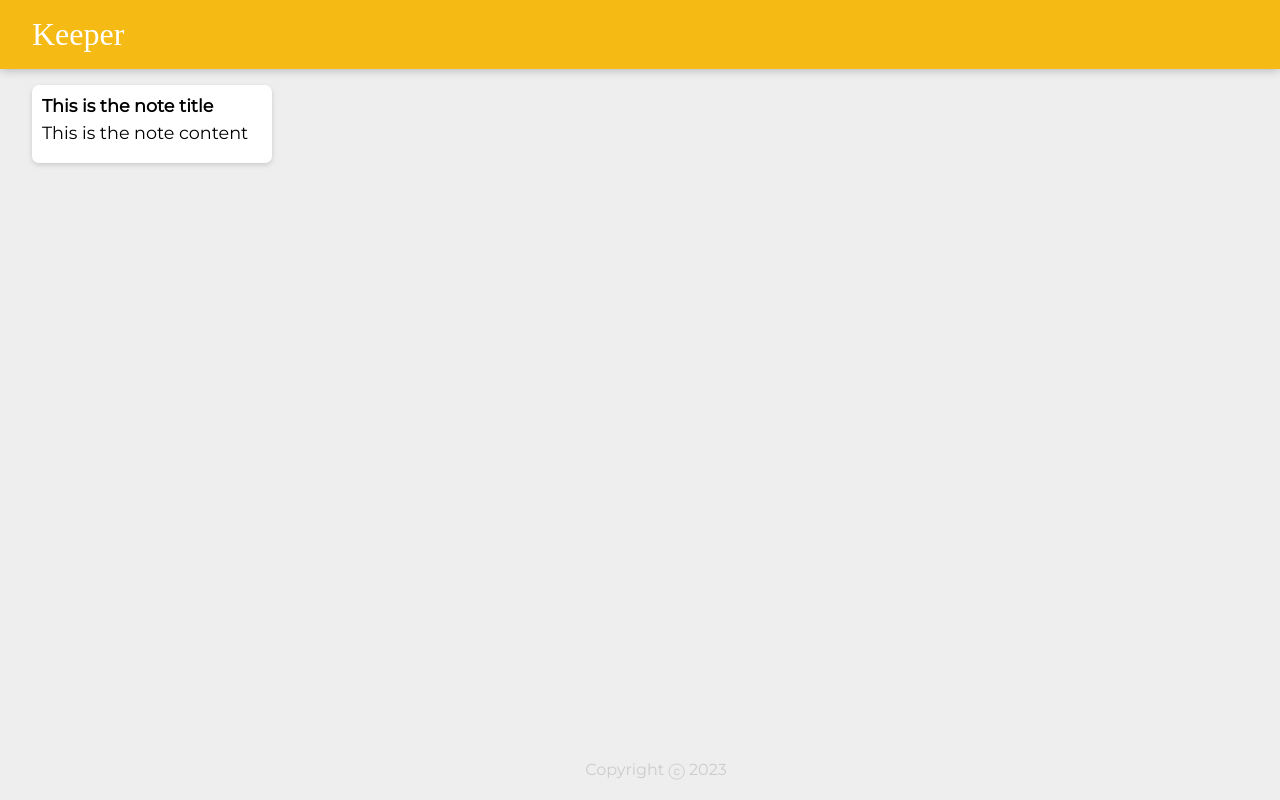
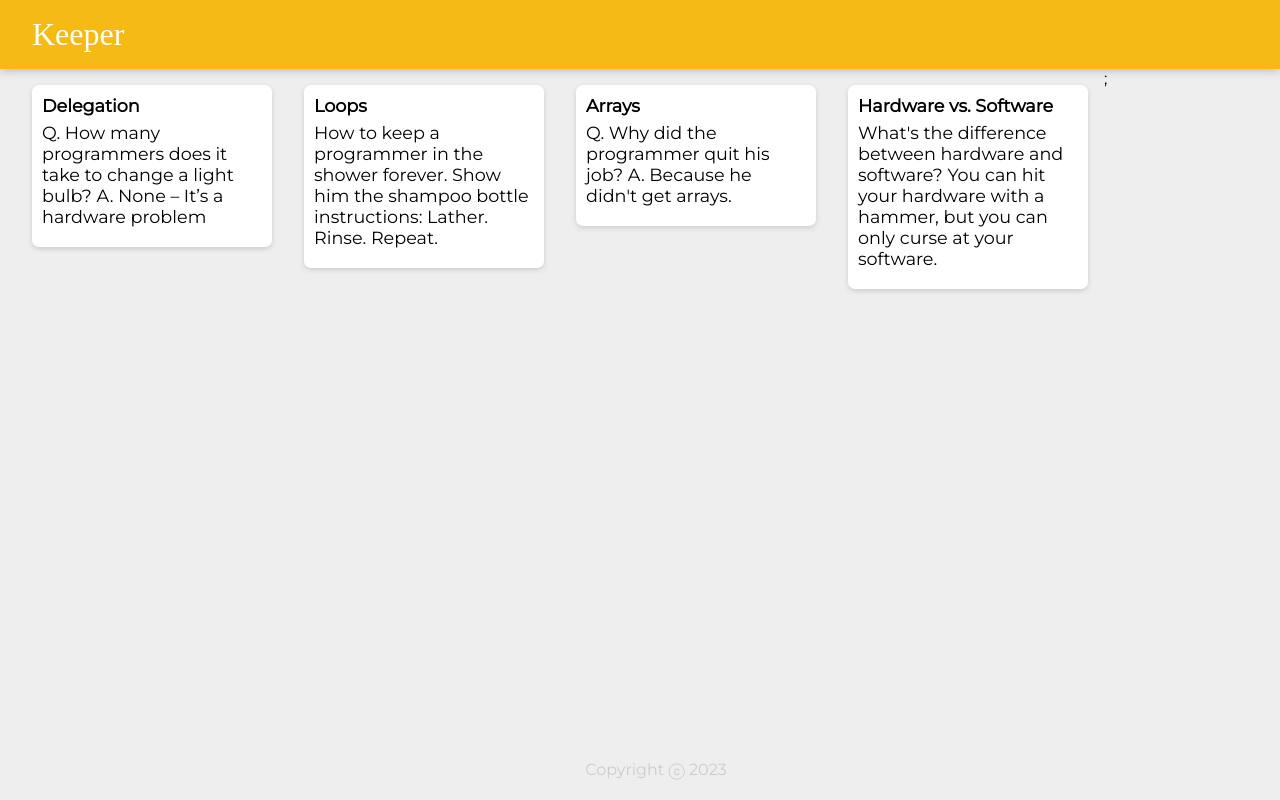
Before and after one commit to kolehiyolo/labbp-react-keeper, a React (Create React App) app: page / in a window 1280 px wide. Built offline with nearby package versions, Linux system fonts and the light colour scheme; a web font is replaced by a local one.

Commit message:
Challenge Done
1. notes.js import/export with App.jsx
2. Note.jsx altered to handle props
3. App.jsx altered to render-map through notes.js' data

```diff
--- a/src/components/App.jsx
+++ b/src/components/App.jsx
@@ -2,13 +2,25 @@ import React from 'react';
 import Header from './Header.jsx';
 import Footer from './Footer.jsx';
 import Note from './Note.jsx';
+import notes from '../notes.js';
 
 function App() {
-    return (<div>
-            <Header />
-            <Note />
-            <Footer />
-        </div>);
+  return (
+    <div>
+      <Header />
+      {notes.map((notesData) =>
+        (
+          <Note
+            key={notesData.key}
+            id={notesData.key}
+            title={notesData.title}
+            content={notesData.content}
+          />
+        )
+      )};
+      <Footer />
+    </div>
+  );
 }
 
 export default App;
--- a/src/components/Note.jsx
+++ b/src/components/Note.jsx
@@ -1,10 +1,12 @@
 import React from 'react';
 
-function Note() {
-    return (<div className="note">
-            <h1>This is the note title</h1>
-            <p>This is the note content</p>
-        </div>);
+function Note(props) {
+  return (
+    <div className="note" id={props.id}>
+      <h1>{props.title}</h1>
+      <p>{props.content}</p>
+    </div>
+  );
 }
 
 export default Note;
--- a/src/notes.js
+++ b/src/notes.js
@@ -22,5 +22,7 @@ const notes = [
     title: "Hardware vs. Software",
     content:
       "What's the difference between hardware and software? You can hit your hardware with a hammer, but you can only curse at your software."
-  }
+  },
 ];
+
+export default notes;
```
